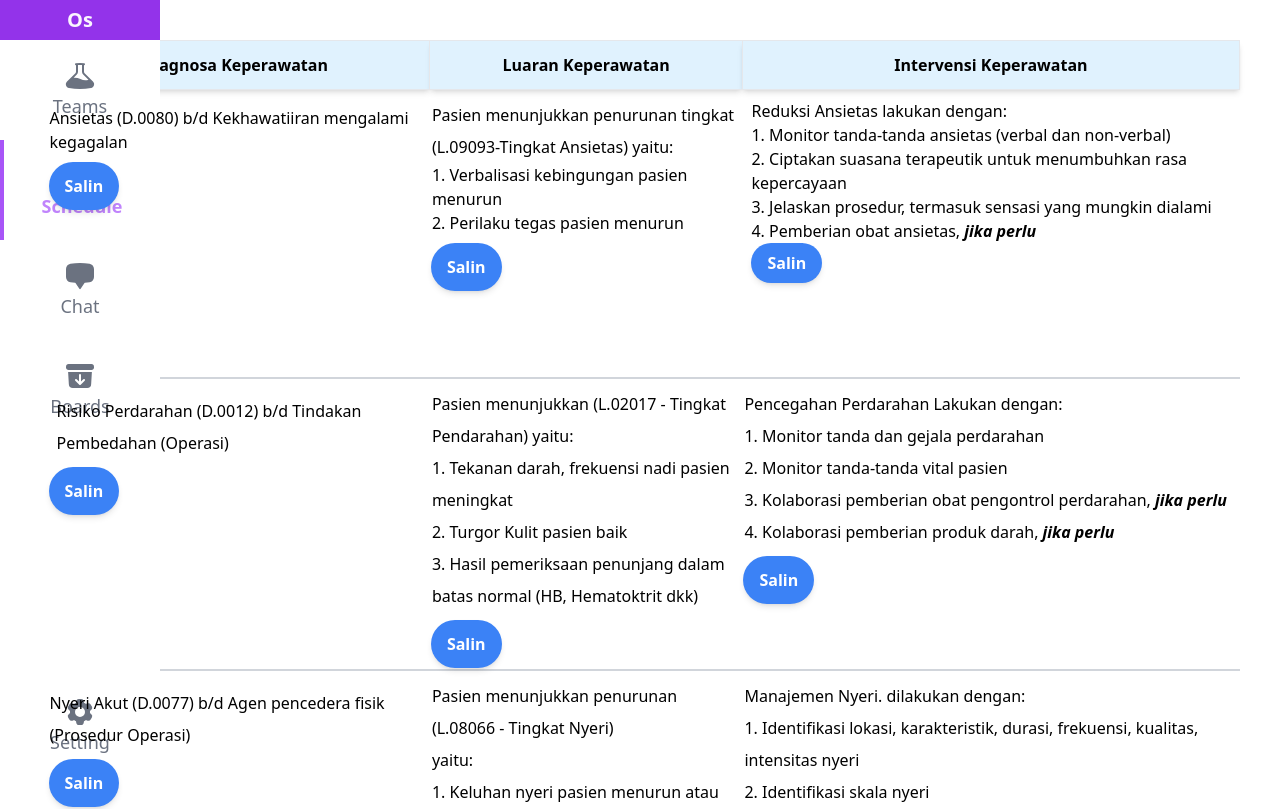
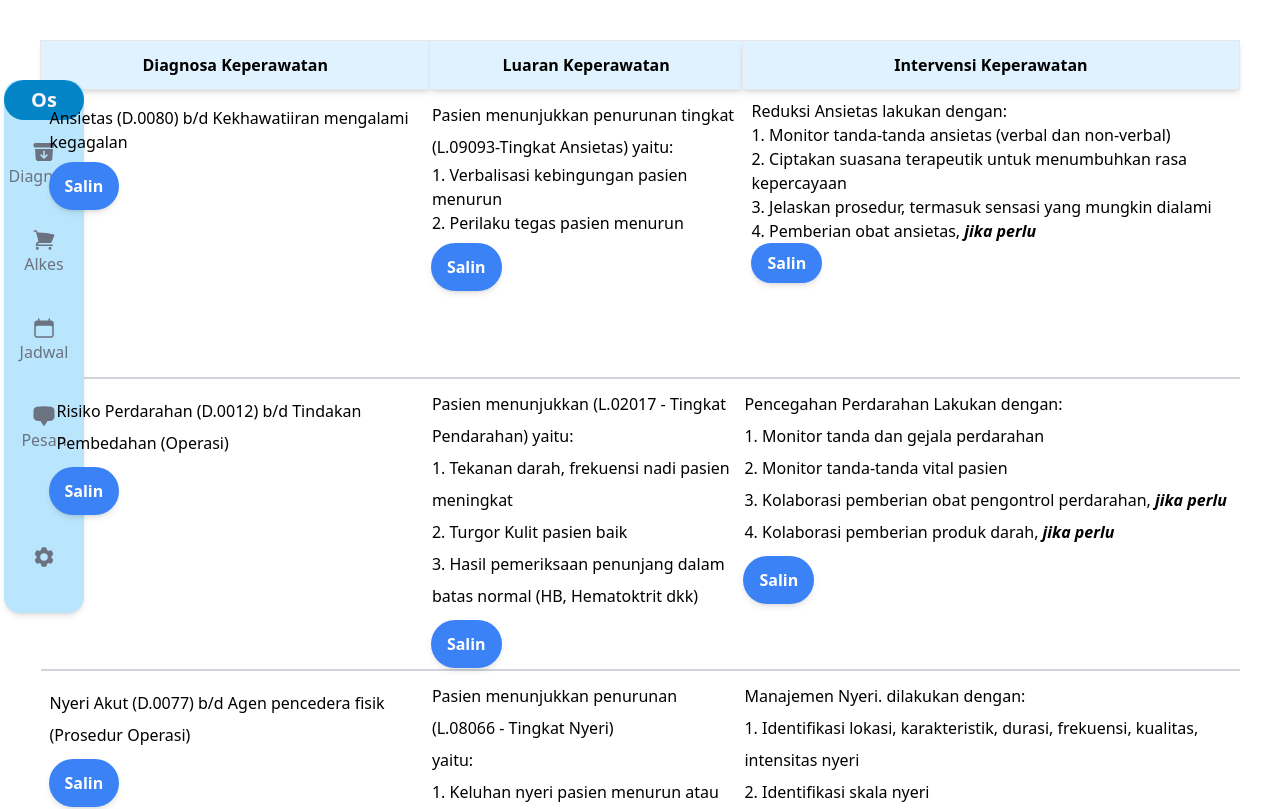
Before and after one commit to lambangws21/react-diagnosa-keperawatan, a React (Vite) app: page / in a window 1280 px wide. Shown: the top 809 px of the page. Built offline with nearby package versions, Linux system fonts and the light colour scheme.

Commit message:
Saya sudah menambahkan react router dan sidebar di perkecil

```diff
--- a/package.json
+++ b/package.json
@@ -13,7 +13,8 @@
     "@heroicons/react": "^2.0.18",
     "react": "^18.2.0",
     "react-copy-to-clipboard": "^5.1.0",
-    "react-dom": "^18.2.0"
+    "react-dom": "^18.2.0",
+    "react-router-dom": "^6.15.0"
   },
   "devDependencies": {
     "@types/react": "^18.2.15",
--- a/src/App.jsx
+++ b/src/App.jsx
@@ -25,6 +25,7 @@ import KebersihanJalanNafas from "./Tabel/KebersihanJalanNafas";
 import KebersihanJalanNafasLuaran from "./Tabel/KebersihanJalanNafasLuaran";
 import KebersihanJalanNafasIntervensi from "./Tabel/GangguanIntegritasIntervensi";
 import SideBar from "./components/SideBar";
+import { Router } from "react-router-dom";
 
 function App() {
   return (
--- /dev/null
+++ b/src/components/HerniaOperasi.jsx
@@ -0,0 +1,7 @@
+/** @format */
+
+function HerniaOperasi() {
+  return <div>HerniaOperasi</div>;
+}
+
+export default HerniaOperasi;
--- a/src/components/SideBar.jsx
+++ b/src/components/SideBar.jsx
@@ -2,33 +2,37 @@
 
 import {
   ArchiveBoxArrowDownIcon,
-  BeakerIcon,
   CalendarIcon,
   ChatBubbleBottomCenterIcon,
   Cog6ToothIcon,
+  ShoppingCartIcon,
 } from "@heroicons/react/24/solid";
 
 function SideBar() {
   return (
-    <div className="fixed inset-y-0 left-0 bg-white w-40">
-      <h3 className="flex items-center justify-center text-xl h-10 bg-purple-600 text-purple-50 font-extrabold">
+    <div className="fixed inset-y-0 left-0 bg-sky-200 md:w-20 h-2/3 mt-20 rounded-2xl ml-3 sm:ml-1 sm:w-10 shadow-md">
+      <h3 className="flex items-center justify-center text-xl h-10 bg-sky-600 rounded-full text-purple-50 font-extrabold">
         Os
       </h3>
-      <ul className="flex flex-col text-lg flex-1 h-full ">
-        <li className="flex justify-center items-center flex-col py-5 border-gray-500 text-gray-500">
-          <BeakerIcon className="w-8 h-8 " /> Teams
+      <ul className="flex flex-col text-md flex-1 h-full ">
+        <li className="flex justify-center items-center flex-col py-5 border-gray-500 text-gray-500  hover:text-sky-500 hover:border-sky-500 active:text-sky-500">
+          <ArchiveBoxArrowDownIcon className="w-6 h-6  cursor-pointer active:text-sky-300" />
+          <span className="sm:hidden md:inline"> Diagnosa</span>
         </li>
-        <li className="flex justify-center items-center flex-col py-5 border-l-4 border-purple-500 text-purple-400 font-bold">
-          <CalendarIcon className="w-8 h-8 " /> Schedule
+        <li className="flex justify-center items-center flex-col py-5 border-gray-500 text-gray-500 hover:text-sky-500 hover:border-sky-500 active:text-sky-500">
+          <ShoppingCartIcon className="w-6 h-6  cursor-pointer active:bg-sky-300" />
+          <span className="sm:hidden md:inline"> Alkes</span>
         </li>
-        <li className="flex justify-center items-center flex-col py-5 border-gray-500 text-gray-500">
-          <ChatBubbleBottomCenterIcon className="w-8 h-8 " /> Chat
+        <li className="flex justify-center items-center flex-col py-5  border-gray-500 text-gray-500  hover:text-sky-500 hover:border-sky-500 active:text-sky-500">
+          <CalendarIcon className="w-6 h-6  cursor-pointer active:bg-sky-300" />
+          <span className="sm:hidden md:inline"> Jadwal</span>
         </li>
-        <li className="flex justify-center items-center flex-col py-5 border-gray-500 text-gray-500">
-          <ArchiveBoxArrowDownIcon className="w-8 h-8 " /> Boards
+        <li className="flex justify-center items-center flex-col py-5 border-gray-500 text-gray-500  hover:text-sky-500 hover:border-sky-500 active:text-sky-500">
+          <ChatBubbleBottomCenterIcon className="w-6 h-6   cursor-pointer active:bg-sky-300" />
+          <span className="sm:hidden md:inline">Pesan</span>
         </li>
-        <li className="flex justify-center items-center flex-col py-5 border-gray-500 text-gray-500 mt-auto mb-16">
-          <Cog6ToothIcon className="w-8 h-8 " /> Setting
+        <li className="flex justify-center items-center flex-col py-5 border-gray-500 text-gray-500 mt-auto mb-16  hover:text-sky-500 hover:border-sky-500 active:text-sky-500">
+          <Cog6ToothIcon className="w-6 h-6  cursor-pointer active:bg-sky-300" />
         </li>
       </ul>
     </div>
```
Also changed, not shown: 1 other file (tests, documents, lock files or other folders).
